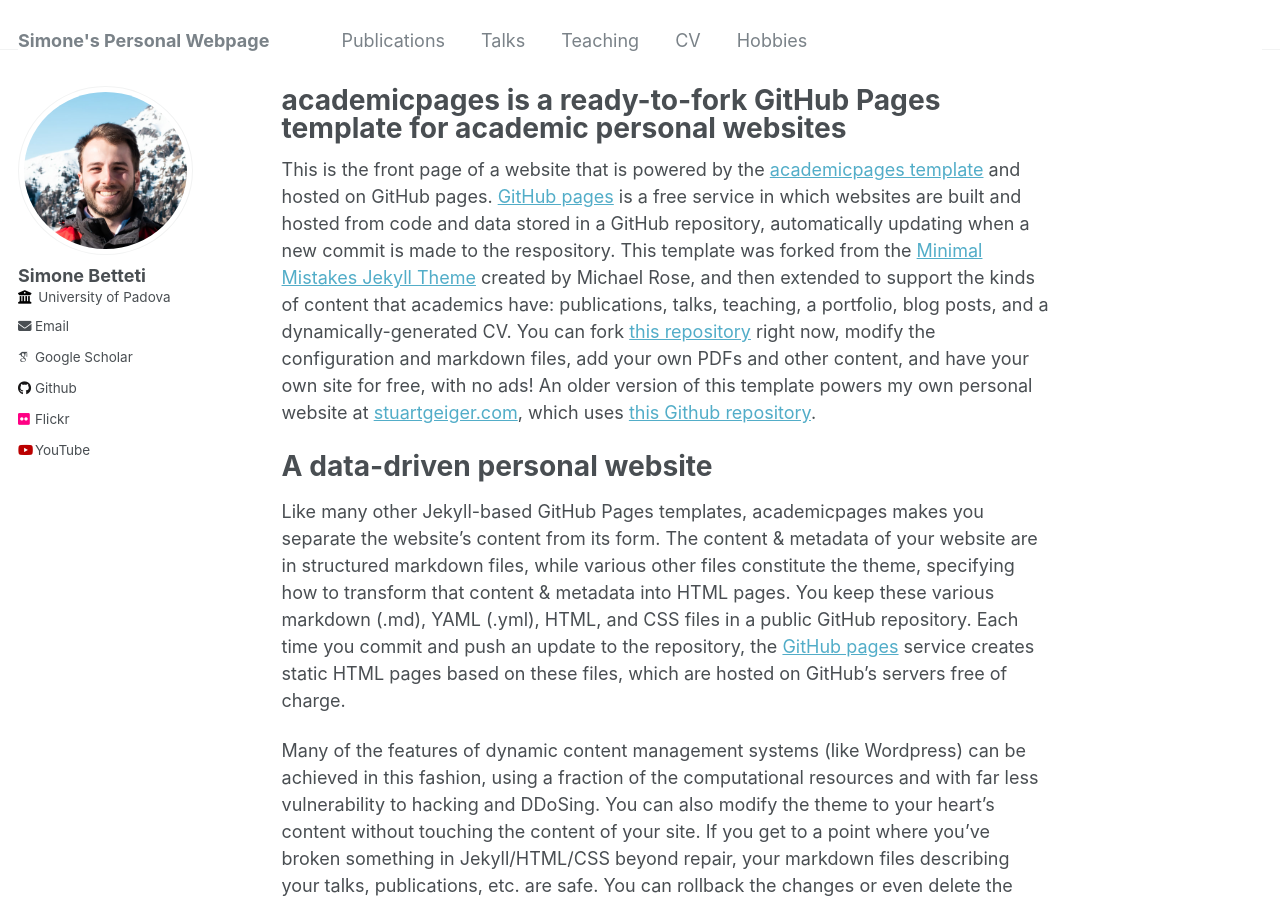
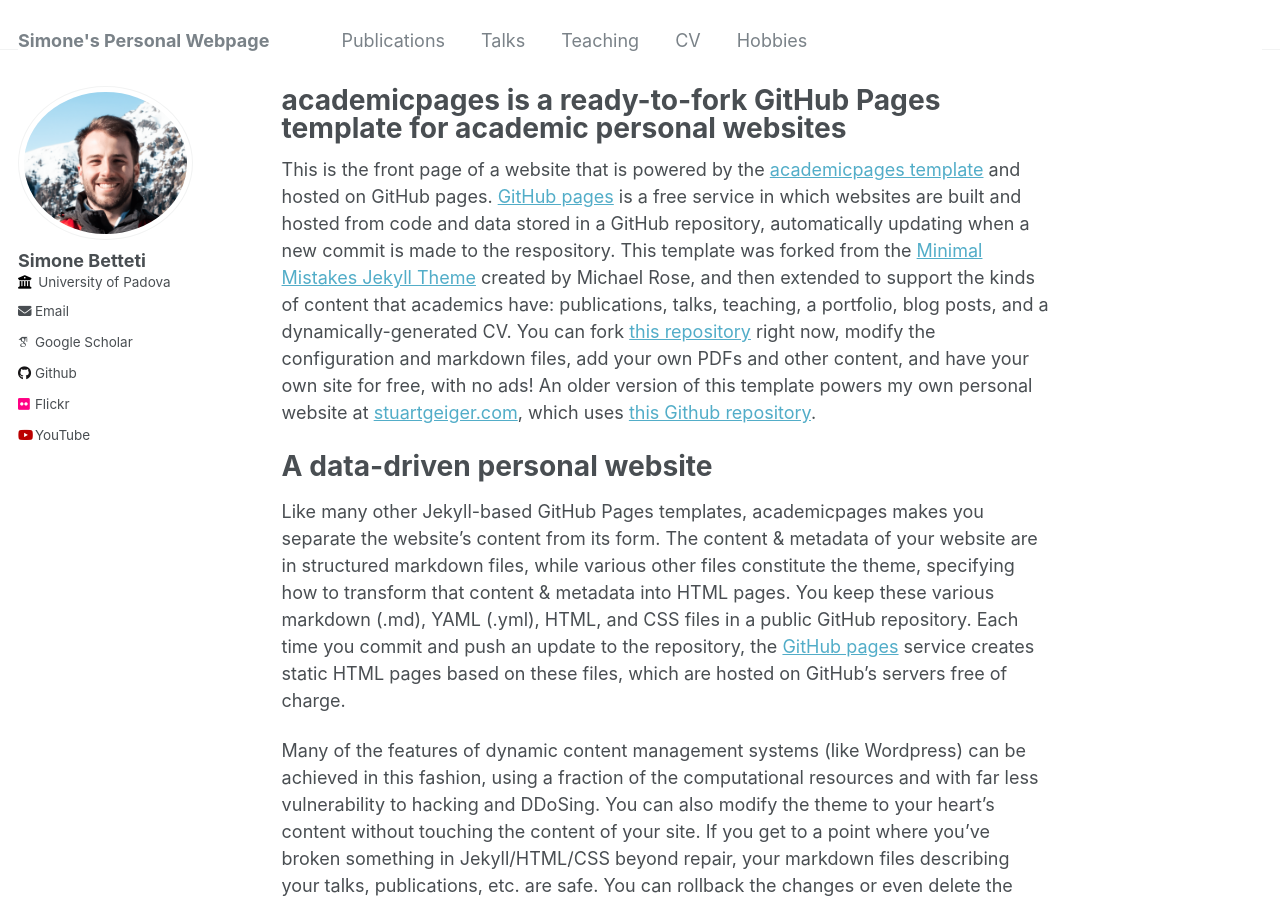
Before and after one commit to sim1bet/sim1bet.github.io, a Jekyll site: the page built from _pages/about.md, in a window 1280 px wide and 900 px high. Built offline with Jekyll 4.4.1, drawn with Linux system fonts in a browser that asks for light colours; some web fonts are replaced.

Commit message:
Update _config.yml

```diff
--- a/_config.yml
+++ b/_config.yml
@@ -21,7 +21,7 @@ repository               : "sim1bet/sim1bet.github.io"
 #               Additional customization can be done by editing /_includes/author-profile.html
 author:
   # Biographic information
-  avatar           : "ProfileSite.png"
+  avatar           : "profile.png"
   name             : "Simone Betteti"
   pronouns         : # example: "she/her"
   bio              : #
```
